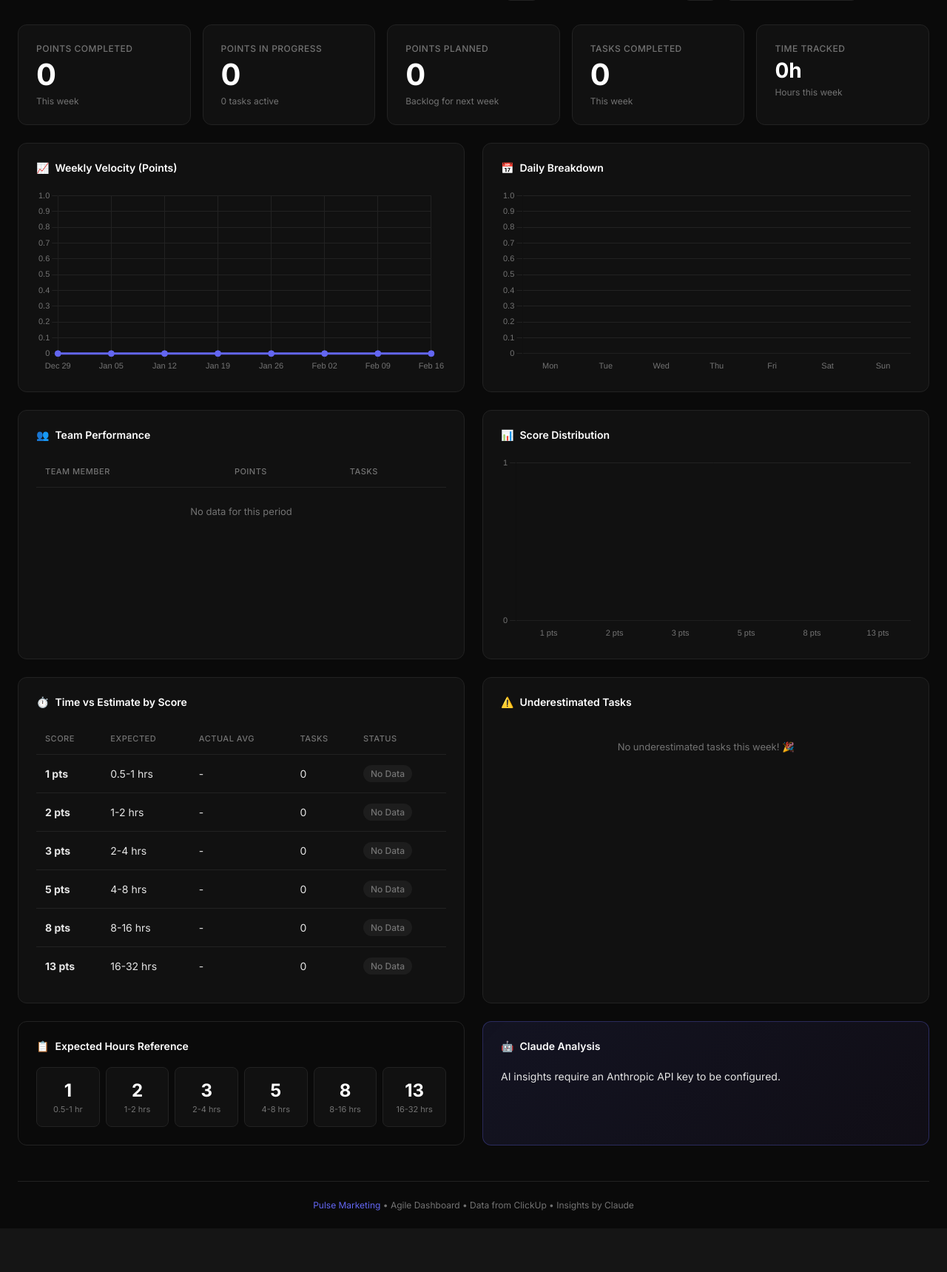
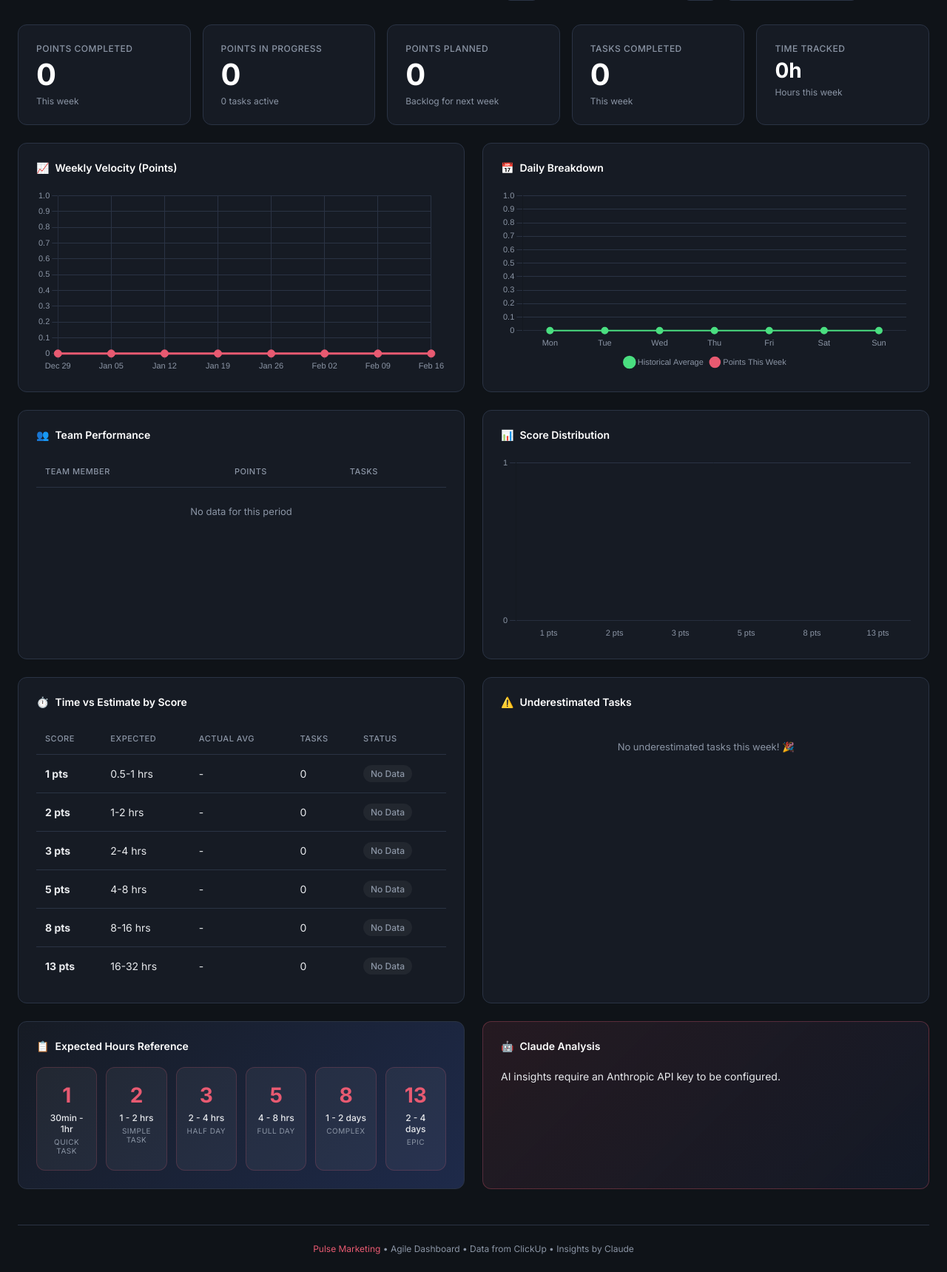
Before and after one commit to jakeshumaker6/agile-dashboard, a Flask app: page / in a window 1280 px wide. Shown: the part 65-1784 px from the top of the page at 74% size. Before the commit the page ends 1701 px from the top, so only its background shows below. Run offline with Flask 3, Linux system fonts and the light colour scheme; the visitor is signed in with stand-in values (Sample User, id 1); data that the repository does not hold is empty.

Commit message:
Major dashboard improvements and Pulse branding update
Backend changes:
- Fix team members to fetch all workspace members via /team endpoint
- Add "exceeding" status for tasks completed faster than expected
- Track tasks with/without time tracking separately for clarity
- Add velocity baseline and stretch goal calculations
- Add daily averages endpoint for historical comparison
- Update AI insights to include baseline metrics

Frontend changes:
- Update branding to Pulse Marketing colors (pink/coral/navy)
- Improve Expected Hours Reference with labels and hover effects
- Add baseline and stretch goal lines to velocity chart
- Add historical average line to daily breakdown chart
- Update efficiency table to show "Exceeding" status
- Show tasks with time tracked vs total completed
- Update all chart colors to match Pulse branding

Co-Authored-By: Claude Opus 4.5 <noreply@anthropic.com>

```diff
--- a/app.py
+++ b/app.py
@@ -257,22 +257,28 @@ def get_time_entries(start_ts: int, end_ts: int, assignee_id: int = None):
 
 
 def get_team_members():
-    """Get all team members."""
-    # Use time entries to find unique users (more reliable than team endpoint)
-    entries = clickup_request(
-        f"/team/{CLICKUP_TEAM_ID}/time_entries?start_date=0&end_date=9999999999999"
-    ).get("data", [])
+    """Get all team members from ClickUp workspace."""
+    cached = get_cached("team_members")
+    if cached:
+        return cached
 
-    members = {}
-    for entry in entries:
-        user = entry.get("user", {})
-        if user.get("id") and user["id"] not in members:
-            members[user["id"]] = {
-                "id": user["id"],
-                "username": user.get("username", "Unknown"),
-            }
+    # Use the team endpoint to get all workspace members
+    team_data = clickup_request(f"/team/{CLICKUP_TEAM_ID}")
+    members = []
 
-    return list(members.values())
+    if team_data.get("team"):
+        for member in team_data["team"].get("members", []):
+            user = member.get("user", {})
+            if user.get("id"):
+                members.append({
+                    "id": user["id"],
+                    "username": user.get("username") or user.get("email", "Unknown"),
+                    "email": user.get("email", ""),
+                    "initials": user.get("initials", ""),
+                })
+
+    set_cached("team_members", members, ttl=300)  # Cache for 5 minutes
+    return members
 
 
 def calculate_metrics(week_offset: int = 0, assignee_id: int = None):
@@ -341,28 +347,35 @@ def calculate_metrics(week_offset: int = 0, assignee_id: int = None):
             time_per_score[task["score"]].append(hours)
 
     # Average and efficiency by score
+    # Also track tasks without time tracking for context
     score_metrics = {}
     for score in [1, 2, 3, 5, 8, 13]:
         times = time_per_score.get(score, [])
         avg_hours = sum(times) / len(times) if times else None
         expected = EXPECTED_HOURS[score]
 
+        # Count completed tasks at this score (with or without time tracking)
+        total_at_score = sum(1 for t in completed_this_week if t["score"] == score)
+        tasks_with_time = len(times)
+
         efficiency = None
         efficiency_status = "no_data"
         if avg_hours is not None:
-            if avg_hours <= expected["max"]:
-                efficiency = avg_hours / expected["mid"]
-                efficiency_status = "on_track" if avg_hours <= expected["max"] else "over"
+            efficiency = avg_hours / expected["mid"]
+            if avg_hours < expected["min"]:
+                efficiency_status = "exceeding"  # Faster than expected
+            elif avg_hours <= expected["max"]:
+                efficiency_status = "on_track"  # Within expected range
             else:
-                efficiency = avg_hours / expected["mid"]
-                efficiency_status = "over"
+                efficiency_status = "over"  # Taking longer than expected
 
         score_metrics[score] = {
             "expected_min": expected["min"],
             "expected_max": expected["max"],
             "expected_mid": expected["mid"],
             "actual_avg": round(avg_hours, 2) if avg_hours else None,
-            "task_count": len(times),
+            "task_count": tasks_with_time,
+            "total_completed": total_at_score,
             "efficiency": round(efficiency, 2) if efficiency else None,
             "status": efficiency_status,
         }
@@ -447,7 +460,7 @@ def calculate_metrics(week_offset: int = 0, assignee_id: int = None):
 
 
 def get_velocity_history(weeks: int = 8, assignee_id: int = None):
-    """Get velocity data for the last N weeks."""
+    """Get velocity data for the last N weeks with baseline calculations."""
     history = []
 
     for offset in range(0, -weeks, -1):
@@ -460,7 +473,44 @@ def get_velocity_history(weeks: int = 8, assignee_id: int = None):
             "hours": metrics["summary"]["total_time_hours"],
         })
 
-    return list(reversed(history))
+    history = list(reversed(history))
+
+    # Calculate baseline (average velocity over the period)
+    points_values = [w["points"] for w in history if w["points"] > 0]
+    if points_values:
+        avg_velocity = sum(points_values) / len(points_values)
+        # 10x line = 10x the average (aspirational goal)
+        ten_x_velocity = avg_velocity * 2  # More realistic: 2x average as stretch goal
+    else:
+        avg_velocity = 0
+        ten_x_velocity = 0
+
+    return {
+        "history": history,
+        "baseline": round(avg_velocity, 1),
+        "stretch_goal": round(ten_x_velocity, 1),
+    }
+
+
+def get_daily_averages(weeks: int = 8, assignee_id: int = None):
+    """Calculate average points completed per day of week across historical data."""
+    day_names = ["Mon", "Tue", "Wed", "Thu", "Fri", "Sat", "Sun"]
+    day_totals = {day: [] for day in day_names}
+
+    for offset in range(0, -weeks, -1):
+        metrics = calculate_metrics(week_offset=offset, assignee_id=assignee_id)
+        daily = metrics["daily_breakdown"]
+        for day in day_names:
+            if daily[day]["points"] > 0:
+                day_totals[day].append(daily[day]["points"])
+
+    # Calculate averages
+    averages = {}
+    for day in day_names:
+        values = day_totals[day]
+        averages[day] = round(sum(values) / len(values), 1) if values else 0
+
+    return averages
 
 
 def generate_ai_insights(metrics: dict, velocity_history: list) -> str:
@@ -487,8 +537,13 @@ def generate_ai_insights(metrics: dict, velocity_history: list) -> str:
     prompt += f"""
 ## Velocity Trend (Last 8 Weeks)
 """
-    for week in velocity_history[-8:]:
+    history = velocity_history.get("history", velocity_history) if isinstance(velocity_history, dict) else velocity_history
+    for week in history[-8:]:
         prompt += f"- {week['week']}: {week['points']} points, {week['tasks']} tasks, {week['hours']}hrs\n"
+
+    if isinstance(velocity_history, dict):
+        prompt += f"\nBaseline velocity: {velocity_history.get('baseline', 0)} points/week\n"
+        prompt += f"Stretch goal: {velocity_history.get('stretch_goal', 0)} points/week\n"
 
     prompt += """
 Provide insights in this format:
@@ -628,14 +683,27 @@ def api_metrics():
 @app.route("/api/velocity")
 @login_required
 def api_velocity():
-    """Get velocity history."""
+    """Get velocity history with baseline."""
     weeks = int(request.args.get("weeks", 8))
     assignee_id = request.args.get("assignee_id")
     if assignee_id:
         assignee_id = int(assignee_id)
 
-    history = get_velocity_history(weeks=weeks, assignee_id=assignee_id)
-    return jsonify(history)
+    data = get_velocity_history(weeks=weeks, assignee_id=assignee_id)
+    return jsonify(data)
+
+
+@app.route("/api/daily-averages")
+@login_required
+def api_daily_averages():
+    """Get average points per day of week."""
+    weeks = int(request.args.get("weeks", 8))
+    assignee_id = request.args.get("assignee_id")
+    if assignee_id:
+        assignee_id = int(assignee_id)
+
+    averages = get_daily_averages(weeks=weeks, assignee_id=assignee_id)
+    return jsonify(averages)
 
 
 @app.route("/api/team")
--- a/templates/dashboard.html
+++ b/templates/dashboard.html
@@ -17,15 +17,23 @@
         }
 
         :root {
-            --pulse-primary: #6366f1;
-            --pulse-primary-dark: #4f46e5;
-            --pulse-accent: #8b5cf6;
-            --bg-dark: #0a0a0a;
-            --bg-card: #111111;
-            --bg-card-hover: #1a1a1a;
-            --border: #222222;
-            --text: #e5e5e5;
-            --text-muted: #737373;
+            /* Pulse Marketing Brand Colors */
+            --pulse-primary: #E85A71;      /* Light pink/coral */
+            --pulse-primary-dark: #D14B62; /* Darker pink */
+            --pulse-accent: #F4A5AE;       /* Lighter pink */
+            --pulse-navy: #1E2A4A;         /* Navy blue */
+            --pulse-navy-light: #2D3D5E;   /* Lighter navy */
+            /* Background */
+            --bg-dark: #0F1318;            /* Dark with navy tint */
+            --bg-card: #161B24;            /* Card background */
+            --bg-card-hover: #1D242F;      /* Card hover */
+            --border: #2A3344;             /* Border with navy */
+            --text: #E8EAED;
+            --text-muted: #8B95A5;
+            /* Status colors */
+            --success: #4ADE80;
+            --warning: #FBBF24;
+            --danger: #F87171;
         }
 
         body {
@@ -229,14 +237,19 @@
             font-weight: 500;
         }
 
+        .status-exceeding {
+            background: rgba(74, 222, 128, 0.15);
+            color: var(--success);
+        }
+
         .status-on_track {
-            background: rgba(34, 197, 94, 0.15);
-            color: #4ade80;
+            background: rgba(74, 222, 128, 0.15);
+            color: var(--success);
         }
 
         .status-over {
-            background: rgba(239, 68, 68, 0.15);
-            color: #f87171;
+            background: rgba(248, 113, 113, 0.15);
+            color: var(--danger);
         }
 
         .status-no_data {
@@ -245,8 +258,8 @@
         }
 
         .insights-panel {
-            background: linear-gradient(135deg, rgba(99, 102, 241, 0.1) 0%, rgba(139, 92, 246, 0.05) 100%);
-            border-color: rgba(99, 102, 241, 0.3);
+            background: linear-gradient(135deg, rgba(232, 90, 113, 0.1) 0%, rgba(30, 42, 74, 0.3) 100%);
+            border-color: rgba(232, 90, 113, 0.3);
         }
 
         .insights-content {
@@ -257,13 +270,13 @@
         }
 
         .reference-panel {
-            background: var(--bg-dark);
+            background: linear-gradient(135deg, var(--bg-card) 0%, var(--pulse-navy) 100%);
         }
 
         .reference-grid {
             display: grid;
             grid-template-columns: repeat(6, 1fr);
-            gap: 8px;
+            gap: 12px;
             text-align: center;
         }
 
@@ -274,22 +287,38 @@
         }
 
         .reference-item {
-            padding: 16px 8px;
-            background: var(--bg-card);
-            border-radius: 8px;
-            border: 1px solid var(--border);
+            padding: 20px 12px;
+            background: rgba(255, 255, 255, 0.05);
+            border-radius: 12px;
+            border: 1px solid rgba(232, 90, 113, 0.2);
+            transition: all 0.2s;
+        }
+
+        .reference-item:hover {
+            border-color: var(--pulse-primary);
+            background: rgba(232, 90, 113, 0.1);
+            transform: translateY(-2px);
         }
 
         .reference-score {
-            font-size: 24px;
+            font-size: 28px;
             font-weight: 700;
-            color: #fff;
-            margin-bottom: 4px;
+            color: var(--pulse-primary);
+            margin-bottom: 6px;
         }
 
         .reference-hours {
-            font-size: 11px;
+            font-size: 12px;
+            color: var(--text);
+            font-weight: 500;
+        }
+
+        .reference-label {
+            font-size: 10px;
             color: var(--text-muted);
+            text-transform: uppercase;
+            letter-spacing: 0.5px;
+            margin-top: 4px;
         }
 
         .loading {
@@ -561,27 +590,33 @@
                 <div class="reference-grid">
                     <div class="reference-item">
                         <div class="reference-score">1</div>
-                        <div class="reference-hours">0.5-1 hr</div>
+                        <div class="reference-hours">30min - 1hr</div>
+                        <div class="reference-label">Quick task</div>
                     </div>
                     <div class="reference-item">
                         <div class="reference-score">2</div>
-                        <div class="reference-hours">1-2 hrs</div>
+                        <div class="reference-hours">1 - 2 hrs</div>
+                        <div class="reference-label">Simple task</div>
                     </div>
                     <div class="reference-item">
                         <div class="reference-score">3</div>
-                        <div class="reference-hours">2-4 hrs</div>
+                        <div class="reference-hours">2 - 4 hrs</div>
+                        <div class="reference-label">Half day</div>
                     </div>
                     <div class="reference-item">
                         <div class="reference-score">5</div>
-                        <div class="reference-hours">4-8 hrs</div>
+                        <div class="reference-hours">4 - 8 hrs</div>
+                        <div class="reference-label">Full day</div>
                     </div>
                     <div class="reference-item">
                         <div class="reference-score">8</div>
-                        <div class="reference-hours">8-16 hrs</div>
+                        <div class="reference-hours">1 - 2 days</div>
+                        <div class="reference-label">Complex</div>
                     </div>
                     <div class="reference-item">
                         <div class="reference-score">13</div>
-                        <div class="reference-hours">16-32 hrs</div>
+                        <div class="reference-hours">2 - 4 days</div>
+                        <div class="reference-label">Epic</div>
                     </div>
                 </div>
             </div>
@@ -668,8 +703,13 @@
                 // Update distribution chart
                 updateDistributionChart(metrics.score_distribution);
 
-                // Update daily breakdown chart
-                updateDailyChart(metrics.daily_breakdown);
+                // Load daily averages
+                const dailyAvgUrl = `/api/daily-averages?weeks=8${assigneeId ? '&assignee_id=' + assigneeId : ''}`;
+                const dailyAvgResponse = await fetch(dailyAvgUrl);
+                const dailyAverages = await dailyAvgResponse.json();
+
+                // Update daily breakdown chart with averages
+                updateDailyChart(metrics.daily_breakdown, dailyAverages);
 
                 // Update assignee table
                 updateAssigneeTable(metrics.assignee_breakdown);
@@ -701,15 +741,21 @@
             [1, 2, 3, 5, 8, 13].forEach(score => {
                 const m = scoreMetrics[score];
                 const statusClass = 'status-' + m.status;
-                const statusText = m.status === 'on_track' ? 'On Track' :
+                const statusText = m.status === 'exceeding' ? 'Exceeding' :
+                                   m.status === 'on_track' ? 'On Track' :
                                    m.status === 'over' ? 'Over Estimate' : 'No Data';
+
+                // Show tasks with time tracked vs total completed
+                const taskInfo = m.total_completed > 0
+                    ? `${m.task_count}/${m.total_completed}`
+                    : m.task_count;
 
                 html += `
                     <tr>
                         <td><strong>${score} pts</strong></td>
                         <td>${m.expected_min}-${m.expected_max} hrs</td>
                         <td>${m.actual_avg !== null ? m.actual_avg + ' hrs' : '-'}</td>
-                        <td>${m.task_count}</td>
+                        <td title="Tasks with time tracked / Total completed">${taskInfo}</td>
                         <td><span class="status-badge ${statusClass}">${statusText}</span></td>
                     </tr>
                 `;
@@ -718,43 +764,84 @@
             tbody.innerHTML = html;
         }
 
-        function updateVelocityChart(data) {
+        function updateVelocityChart(velocityData) {
             const ctx = document.getElementById('velocityChart').getContext('2d');
 
             if (velocityChart) {
                 velocityChart.destroy();
             }
 
+            // Handle both old and new data formats
+            const history = velocityData.history || velocityData;
+            const baseline = velocityData.baseline || 0;
+            const stretchGoal = velocityData.stretch_goal || 0;
+
+            const labels = history.map(d => d.week.split(' - ')[0]);
+            const pointsData = history.map(d => d.points);
+
+            const datasets = [{
+                label: 'Points Completed',
+                data: pointsData,
+                borderColor: '#E85A71',
+                backgroundColor: 'rgba(232, 90, 113, 0.15)',
+                fill: true,
+                tension: 0.4,
+                pointBackgroundColor: '#E85A71',
+                pointRadius: 5,
+                pointHoverRadius: 7,
+                order: 1,
+            }];
+
+            // Add baseline line if available
+            if (baseline > 0) {
+                datasets.push({
+                    label: `Baseline (${baseline} pts)`,
+                    data: Array(labels.length).fill(baseline),
+                    borderColor: '#8B95A5',
+                    borderDash: [5, 5],
+                    borderWidth: 2,
+                    pointRadius: 0,
+                    fill: false,
+                    order: 2,
+                });
+            }
+
+            // Add stretch goal line if available
+            if (stretchGoal > 0) {
+                datasets.push({
+                    label: `Stretch Goal (${stretchGoal} pts)`,
+                    data: Array(labels.length).fill(stretchGoal),
+                    borderColor: '#4ADE80',
+                    borderDash: [8, 4],
+                    borderWidth: 2,
+                    pointRadius: 0,
+                    fill: false,
+                    order: 3,
+                });
+            }
+
             velocityChart = new Chart(ctx, {
                 type: 'line',
-                data: {
-                    labels: data.map(d => d.week.split(' - ')[0]),
-                    datasets: [{
-                        label: 'Points',
-                        data: data.map(d => d.points),
-                        borderColor: '#6366f1',
-                        backgroundColor: 'rgba(99, 102, 241, 0.1)',
-                        fill: true,
-                        tension: 0.4,
-                        pointBackgroundColor: '#6366f1',
-                        pointRadius: 4,
-                    }]
-                },
+                data: { labels, datasets },
                 options: {
                     responsive: true,
                     maintainAspectRatio: false,
                     plugins: {
-                        legend: { display: false }
+                        legend: {
+                            display: baseline > 0 || stretchGoal > 0,
+                            position: 'bottom',
+                            labels: { color: '#8B95A5', font: { size: 11 }, usePointStyle: true }
+                        }
                     },
                     scales: {
                         x: {
-                            grid: { color: '#222' },
-                            ticks: { color: '#737373', font: { size: 11 } }
+                            grid: { color: '#2A3344' },
+                            ticks: { color: '#8B95A5', font: { size: 11 } }
                         },
                         y: {
                             beginAtZero: true,
-                            grid: { color: '#222' },
-                            ticks: { color: '#737373', font: { size: 11 } }
+                            grid: { color: '#2A3344' },
+                            ticks: { color: '#8B95A5', font: { size: 11 } }
                         }
                     }
                 }
@@ -769,7 +856,8 @@
             }
 
             const scores = [1, 2, 3, 5, 8, 13];
-            const colors = ['#22c55e', '#84cc16', '#eab308', '#f97316', '#ef4444', '#dc2626'];
+            // Gradient from light pink to deep pink/red (Pulse branding)
+            const colors = ['#F4A5AE', '#EF8A96', '#E85A71', '#D14B62', '#B83B52', '#9E2B42'];
 
             distributionChart = new Chart(ctx, {
                 type: 'bar',
@@ -791,19 +879,19 @@
                     scales: {
                         x: {
                             grid: { display: false },
-                            ticks: { color: '#737373', font: { size: 11 } }
+                            ticks: { color: '#8B95A5', font: { size: 11 } }
                         },
                         y: {
                             beginAtZero: true,
-                            grid: { color: '#222' },
-                            ticks: { color: '#737373', font: { size: 11 }, stepSize: 1 }
+                            grid: { color: '#2A3344' },
+                            ticks: { color: '#8B95A5', font: { size: 11 }, stepSize: 1 }
                         }
                     }
                 }
             });
         }
 
-        function updateDailyChart(dailyData) {
+        function updateDailyChart(dailyData, dailyAverages = null) {
             const ctx = document.getElementById('dailyChart').getContext('2d');
 
             if (dailyChart) {
@@ -814,37 +902,64 @@
             const points = days.map(d => dailyData[d]?.points || 0);
             const tasks = days.map(d => dailyData[d]?.tasks || 0);
 
+            const datasets = [{
+                type: 'bar',
+                label: 'Points This Week',
+                data: points,
+                backgroundColor: '#E85A71',
+                borderRadius: 6,
+                order: 2,
+            }];
+
+            // Add average line if we have averages
+            if (dailyAverages) {
+                const avgData = days.map(d => dailyAverages[d] || 0);
+                datasets.push({
+                    type: 'line',
+                    label: 'Historical Average',
+                    data: avgData,
+                    borderColor: '#4ADE80',
+                    borderWidth: 2,
+                    pointBackgroundColor: '#4ADE80',
+                    pointRadius: 4,
+                    fill: false,
+                    tension: 0.3,
+                    order: 1,
+                });
+            }
+
             dailyChart = new Chart(ctx, {
                 type: 'bar',
-                data: {
-                    labels: days,
-                    datasets: [{
-                        label: 'Points',
-                        data: points,
-                        backgroundColor: '#6366f1',
-                        borderRadius: 6,
-                    }]
-                },
+                data: { labels: days, datasets },
                 options: {
                     responsive: true,
                     maintainAspectRatio: false,
                     plugins: {
-                        legend: { display: false },
+                        legend: {
+                            display: dailyAverages !== null,
+                            position: 'bottom',
+                            labels: { color: '#8B95A5', font: { size: 11 }, usePointStyle: true }
+                        },
                         tooltip: {
                             callbacks: {
-                                afterLabel: (context) => `${tasks[context.dataIndex]} tasks`
+                                afterLabel: (context) => {
+                                    if (context.datasetIndex === 0) {
+                                        return `${tasks[context.dataIndex]} tasks`;
+                                    }
+                                    return '';
+                                }
                             }
                         }
                     },
                     scales: {
                         x: {
                             grid: { display: false },
-                            ticks: { color: '#737373', font: { size: 11 } }
+                            ticks: { color: '#8B95A5', font: { size: 11 } }
                         },
                         y: {
                             beginAtZero: true,
-                            grid: { color: '#222' },
-                            ticks: { color: '#737373', font: { size: 11 } }
+                            grid: { color: '#2A3344' },
+                            ticks: { color: '#8B95A5', font: { size: 11 } }
                         }
                     }
                 }
```
Also changed, not shown: templates/login.html (+10 -10 lines).
